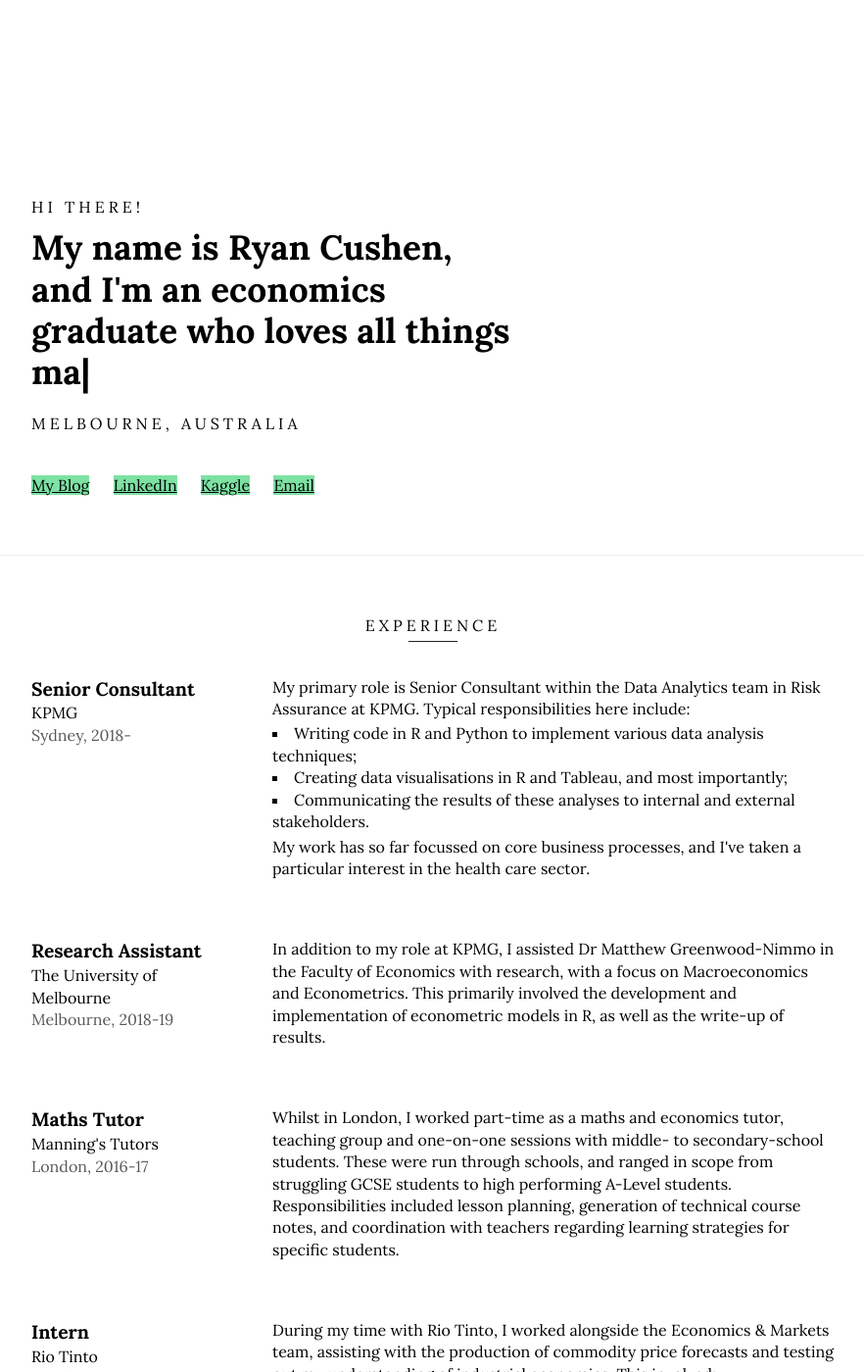
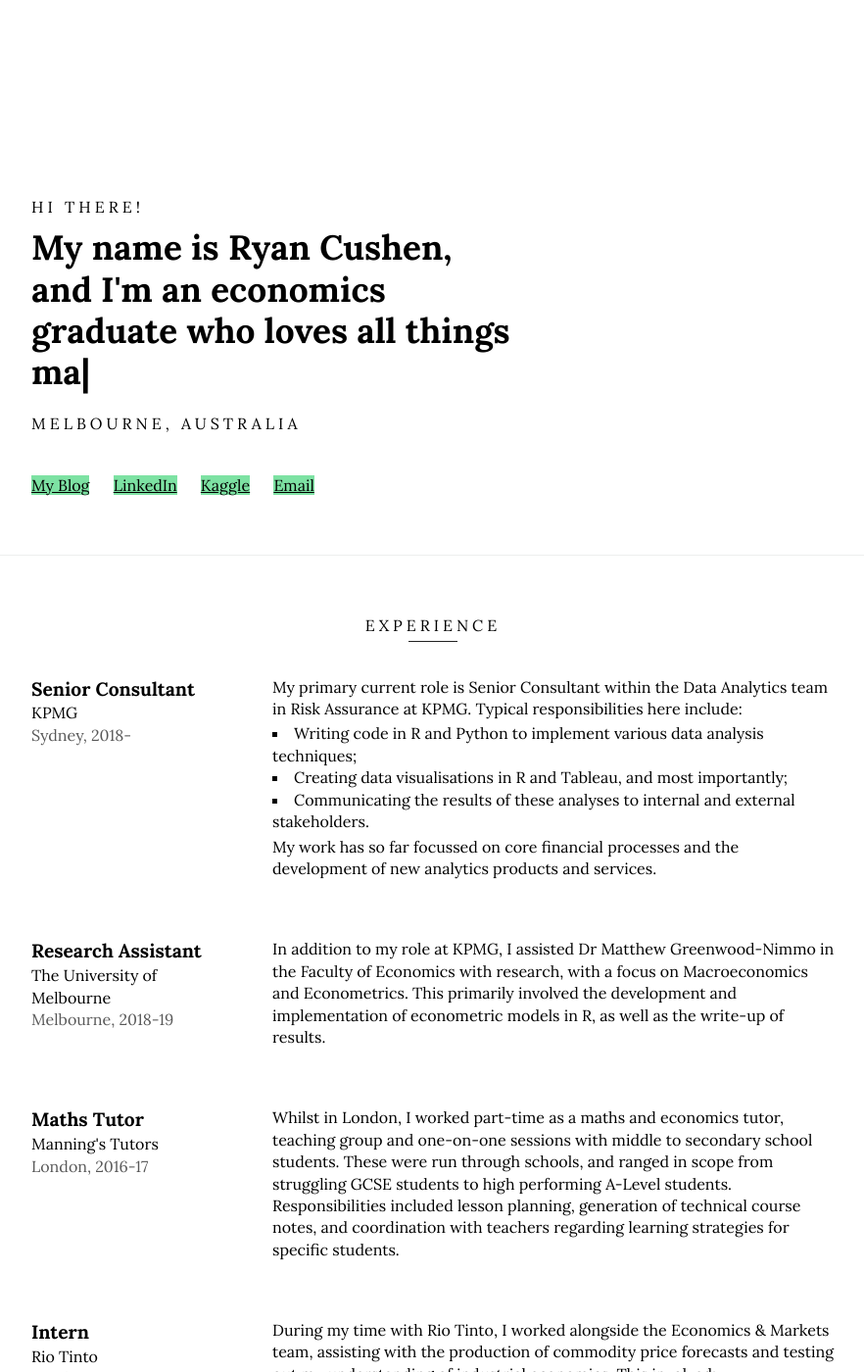
Before and after one commit to rcushen/resume, a Jekyll site: the page built from index.html, in a window 1280 px wide and 1400 px high. Shown: the whole window at 98% size, without its empty margins (198-1080 px from the left). Built offline with Jekyll 4.4.1, drawn with Linux system fonts in a browser that asks for light colours; some of the changed text lies outside the part shown.

Commit message:
Small updates to details

```diff
--- a/_data/jobs.yml
+++ b/_data/jobs.yml
@@ -1,9 +1,9 @@
 -   title: Senior Consultant
     company: KPMG
     period: Sydney, 2018-
-    description: 'My primary role is Senior Consultant within the Data Analytics team in Risk Assurance at KPMG. Typical responsibilities here include:'
+    description: 'My primary current role is Senior Consultant within the Data Analytics team in Risk Assurance at KPMG. Typical responsibilities here include:'
     list: '<ul><li>Writing code in R and Python to implement various data analysis techniques;</li><li>Creating data visualisations in R and Tableau, and most importantly;</li><li>Communicating the results of these analyses to internal and external stakeholders.</li></ul>'
-    description2: My work has so far focussed on core business processes, and I've taken a particular interest in the health care sector.
+    description2: My work has so far focussed on core financial processes and the development of new analytics products and services.
 
 -   title: Research Assistant
     company: The University of Melbourne
@@ -13,7 +13,7 @@
 -   title: Maths Tutor
     company: Manning's Tutors
     period: London, 2016-17
-    description: Whilst in London, I worked part-time as a maths and economics tutor, teaching group and one-on-one sessions with middle- to secondary-school students. These were run through schools, and ranged in scope from struggling GCSE students to high performing A-Level students. Responsibilities included lesson planning, generation of technical course notes, and coordination with teachers regarding learning strategies for specific students.
+    description: Whilst in London, I worked part-time as a maths and economics tutor, teaching group and one-on-one sessions with middle to secondary school students. These were run through schools, and ranged in scope from struggling GCSE students to high performing A-Level students. Responsibilities included lesson planning, generation of technical course notes, and coordination with teachers regarding learning strategies for specific students.
 
 -   title: Intern
     company: Rio Tinto
```
Also changed, not shown: _data/education.yml (+1 -6 lines).
